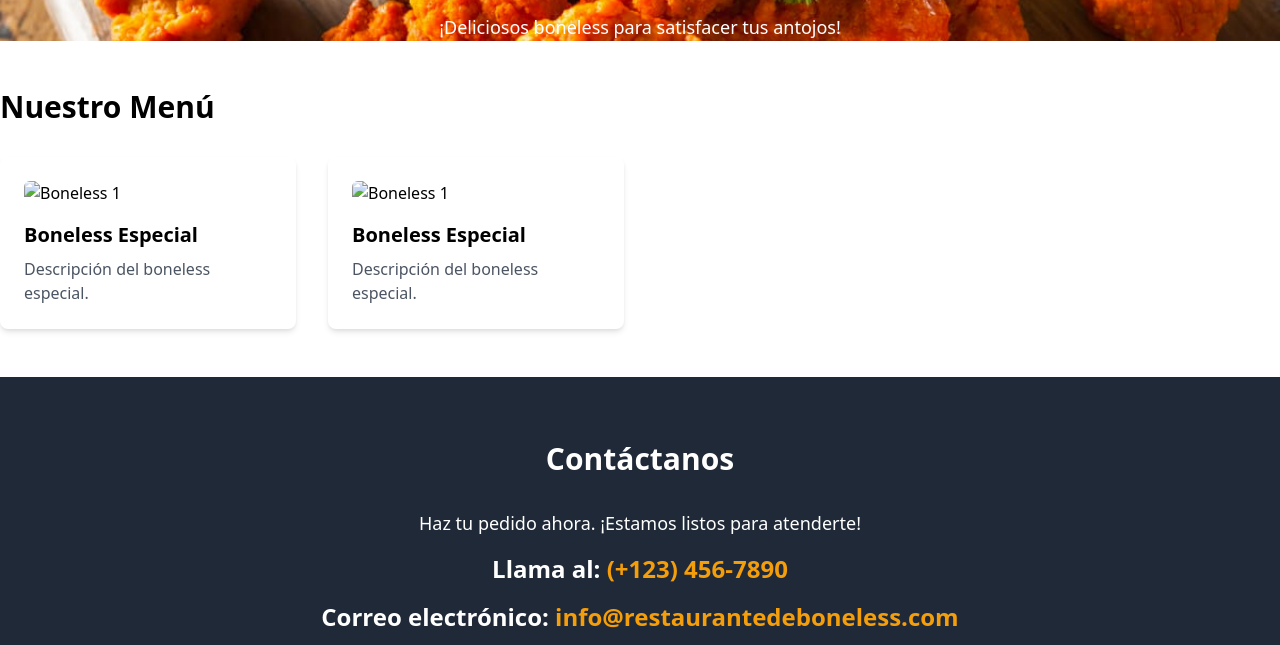
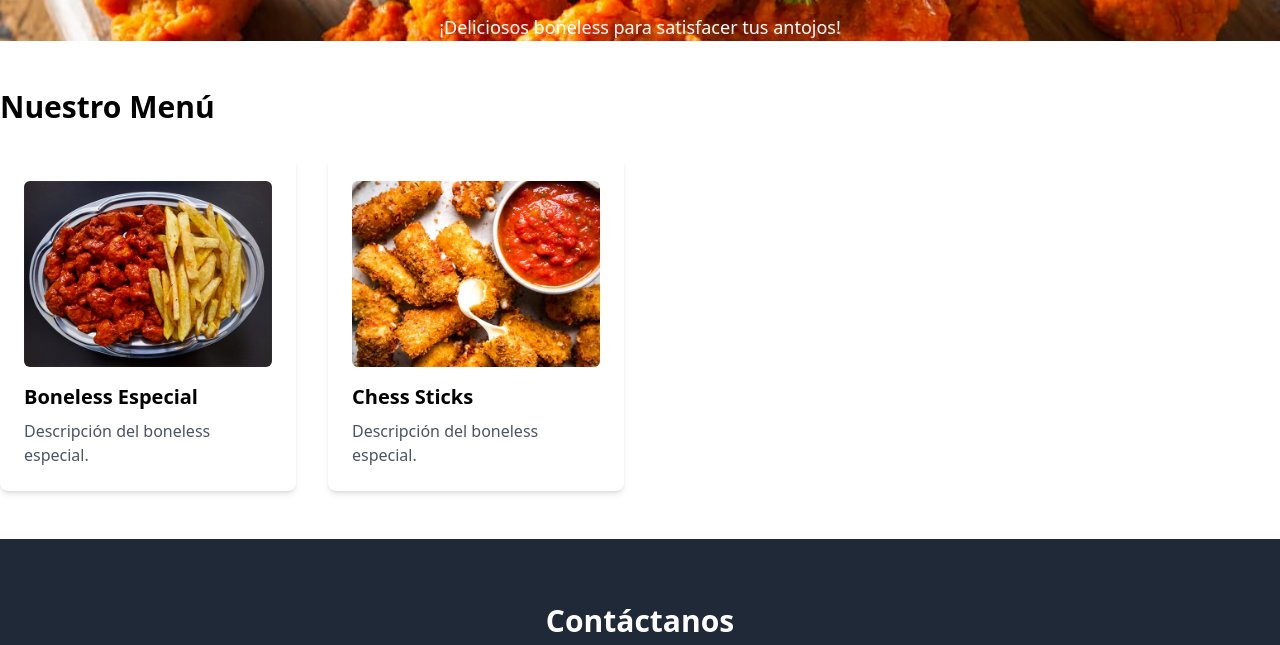
Before and after one commit to Atremenyu/boneless.github.io, a plain HTML site: page index.html in a window 1280 px wide. Shown: the part 155-800 px from the top of the page. Drawn offline with nearby package versions, Linux system fonts and the light colour scheme.

Commit message:
Update index.html

```diff
--- a/index.html
+++ b/index.html
@@ -41,14 +41,14 @@
             <div class="grid grid-cols-1 sm:grid-cols-2 md:grid-cols-3 lg:grid-cols-4 gap-8">
                 <!-- Item del menú -->
                 <div class="bg-white p-6 rounded-lg shadow-md">
-                    <img src="imagen_boneless_1.jpg" alt="Boneless 1" class="mb-4 rounded-md">
+                    <img src="menu1.jpg" alt="Boneless 1" class="mb-4 rounded-md">
                     <h3 class="text-xl font-bold mb-2">Boneless Especial</h3>
                     <p class="text-gray-600">Descripción del boneless especial.</p>
                 </div>
 
                 <div class="bg-white p-6 rounded-lg shadow-md">
-                    <img src="imagen_boneless_1.jpg" alt="Boneless 1" class="mb-4 rounded-md">
-                    <h3 class="text-xl font-bold mb-2">Boneless Especial</h3>
+                    <img src="menu2.jpg" alt="Boneless 1" class="mb-4 rounded-md">
+                    <h3 class="text-xl font-bold mb-2">Chess Sticks</h3>
                     <p class="text-gray-600">Descripción del boneless especial.</p>
                 </div>
 
```
